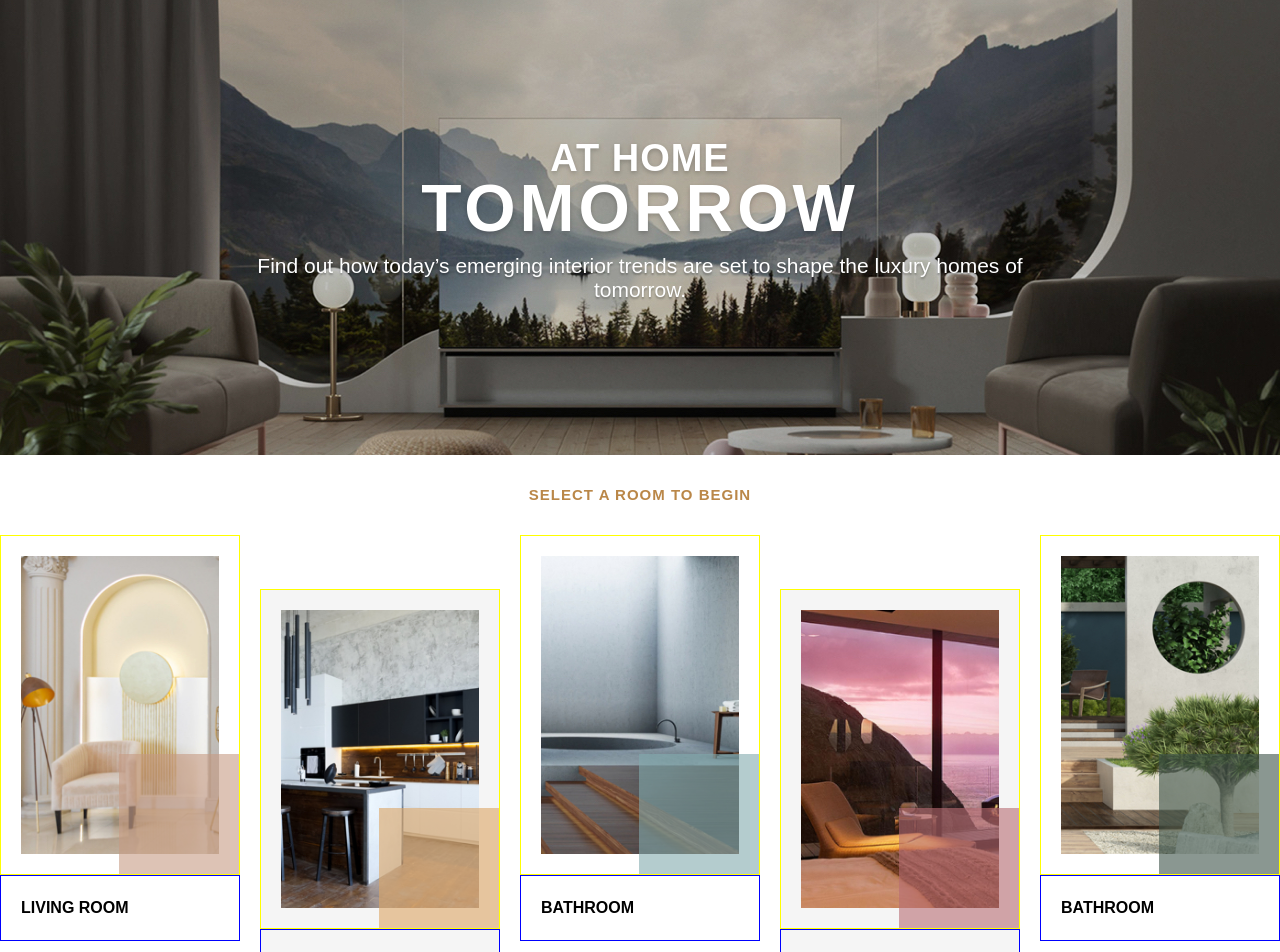
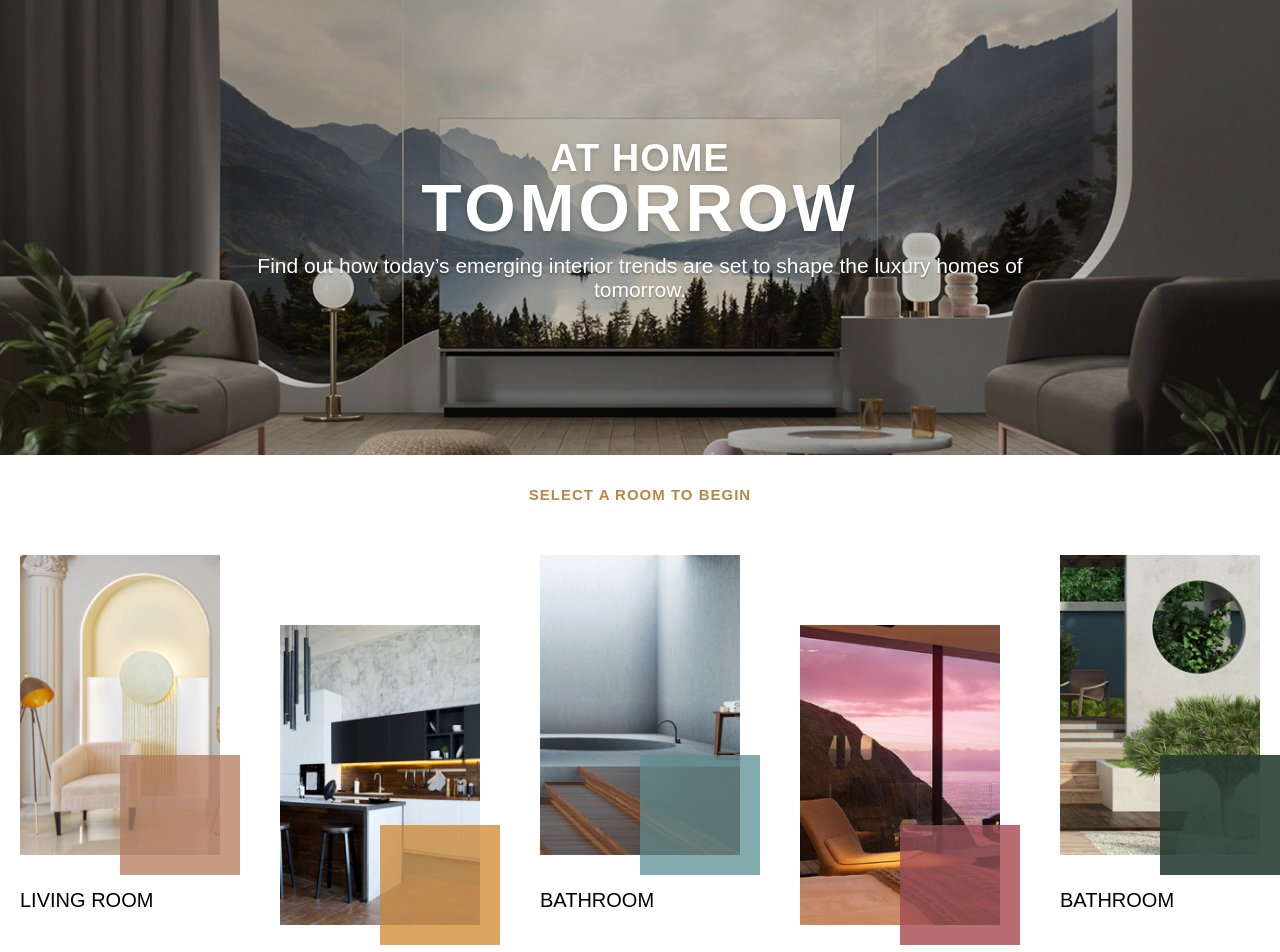
Before and after one commit to almack131216/at-home-tomorrow, a React (Create React App) app: page / in a window 1280 px wide. Shown: the top 952 px of the page. Built offline with nearby package versions, Linux system fonts and the light colour scheme.

Commit message:
CR | PanelBtns | UI tidy

```diff
--- a/src/components/PanelBtns/index.scss
+++ b/src/components/PanelBtns/index.scss
@@ -21,7 +21,7 @@ $flex-column-gap: 20px;
         flex: 0 1 20%;
 
         &:nth-child(even) {
-            background-color: #f5f5f5;
+            // background-color: #f5f5f5;
             align-self: end;
         }
 
@@ -32,7 +32,7 @@ $flex-column-gap: 20px;
                 display: block;
                 position: relative;
                 overflow: hidden;
-                border: 1px solid yellow;
+                // border: 1px solid yellow;
                 width: 100%;
                 height: 340px;
                 padding: $detail-offset;
@@ -55,6 +55,7 @@ $flex-column-gap: 20px;
                         height: auto;
                         min-height: 100%;
                         transition: all .5s ease;
+                        mix-blend-mode: multiply;
                     }
                 }
 
@@ -70,7 +71,7 @@ $flex-column-gap: 20px;
                         display: block;
                         width: $detail-w;
                         height: $detail-w;
-                        opacity: 0.6;
+                        opacity: 1;
                     }
 
                     >.img-crop {
@@ -83,6 +84,7 @@ $flex-column-gap: 20px;
                             display: block;
                             width:calc(#{$detail-w - $detail-offset});
                             height:calc(#{$detail-w - $detail-offset});
+                            background-blend-mode: multiply;
                             opacity: 0.6;
                             transition: opacity ease-in-out 0.5s;
                         }
@@ -94,14 +96,16 @@ $flex-column-gap: 20px;
 
             .panel-btn__txt-container {
                 display: block;
-                border: 1px solid blue;
+                // border: 1px solid blue;
                 width: 100%;
-                padding: $detail-offset;
+                padding: 0 $detail-offset;
 
-                >span {
+                > span {
                     text-transform: uppercase;
-                    font-weight: bold;
+                    font-weight: 400;
                     color: black;
+                    font-size:2.0rem;
+                    line-height:5.0rem;
                 }
             }
 
@@ -117,9 +121,7 @@ $flex-column-gap: 20px;
                 }
             }
         }
-
         /*----- /a -----*/
-
     }
 
     /*----- /.panel-btn -----*/
@@ -129,36 +131,46 @@ $flex-column-gap: 20px;
 
 // Colored Swatches
 .detail {
+
     &:before,
     .img-crop:after {
         background-color: var(--color-primary);
     }
 
     &.detail--bgColor1 {
+
         &:before,
         .img-crop:after {
             background-color: var(--color-swatch-1);
         }
     }
+
     &.detail--bgColor2 {
+
         &:before,
         .img-crop:after {
             background-color: var(--color-swatch-2);
         }
     }
+
     &.detail--bgColor3 {
+
         &:before,
         .img-crop:after {
             background-color: var(--color-swatch-3);
         }
     }
+
     &.detail--bgColor4 {
+
         &:before,
         .img-crop:after {
             background-color: var(--color-swatch-4);
         }
     }
+
     &.detail--bgColor5 {
+
         &:before,
         .img-crop:after {
             background-color: var(--color-swatch-5);
```
